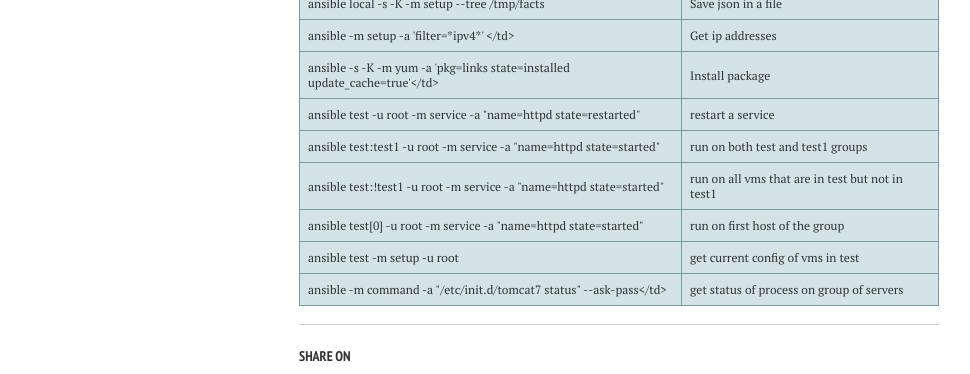
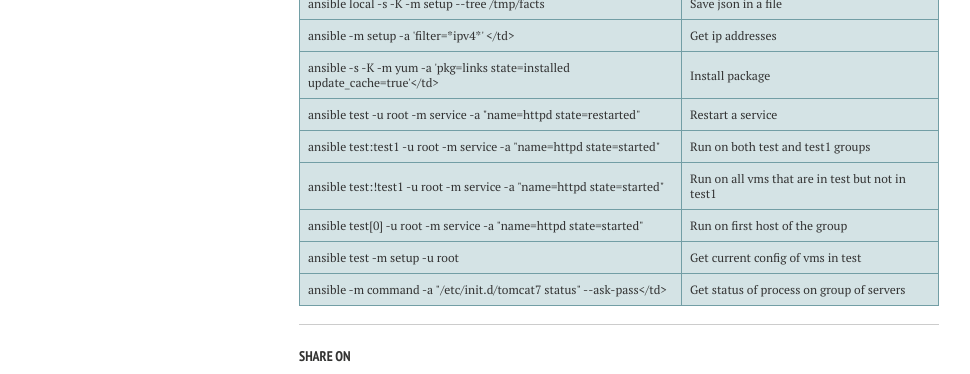
Before and after one commit to andreisid/andreisid.github.io, a Jekyll site: the page built from ansible/index.md, in a window 1280 px wide. Shown: the part 766-1140 px from the top of the page, without its empty margins (21-991 px from the left). Built offline with Jekyll 4.4.1, drawn with Linux system fonts in a browser that asks for light colours; nearby versions of some CDN libraries.

```diff
--- a/ansible/index.md
+++ b/ansible/index.md
@@ -34,13 +34,13 @@ excerpt: "Python quick reference"
 <tr><td>ansible <host> -s -K -m yum  -a 'pkg=links state=installed update_cache=true'</td><td>Install package </td></tr>
 
 
-<tr><td>ansible test -u root -m service -a "name=httpd state=restarted"	</td><td> restart a service</td></tr>
-<tr><td>ansible test:test1 -u root -m service -a "name=httpd state=started"	</td><td> run on both test and test1 groups</td></tr>
-<tr><td>ansible test:!test1 -u root -m service -a "name=httpd state=started" </td><td> run on all vms that are in test but not in test1</td></tr>
-<tr><td>ansible test[0] -u root -m service -a "name=httpd state=started" </td><td> run on first host of the group </td></tr>
+<tr><td>ansible test -u root -m service -a "name=httpd state=restarted"	</td><td>Restart a service</td></tr>
+<tr><td>ansible test:test1 -u root -m service -a "name=httpd state=started"	</td><td>Run on both test and test1 groups</td></tr>
+<tr><td>ansible test:!test1 -u root -m service -a "name=httpd state=started" </td><td>Run on all vms that are in test but not in test1</td></tr>
+<tr><td>ansible test[0] -u root -m service -a "name=httpd state=started" </td><td>Run on first host of the group </td></tr>
 
-<tr><td>ansible test -m setup -u root	 </td><td> get current config of vms in test</td></tr>
+<tr><td>ansible test -m setup -u root	 </td><td>Get current config of vms in test</td></tr>
 
-<tr><td>ansible <group> -m command -a "/etc/init.d/tomcat7 status" --ask-pass</td><td> get status of process on group of servers</td></tr>
+<tr><td>ansible <group> -m command -a "/etc/init.d/tomcat7 status" --ask-pass</td><td>Get status of process on group of servers</td></tr>
 </tbody>
 </table>
```
